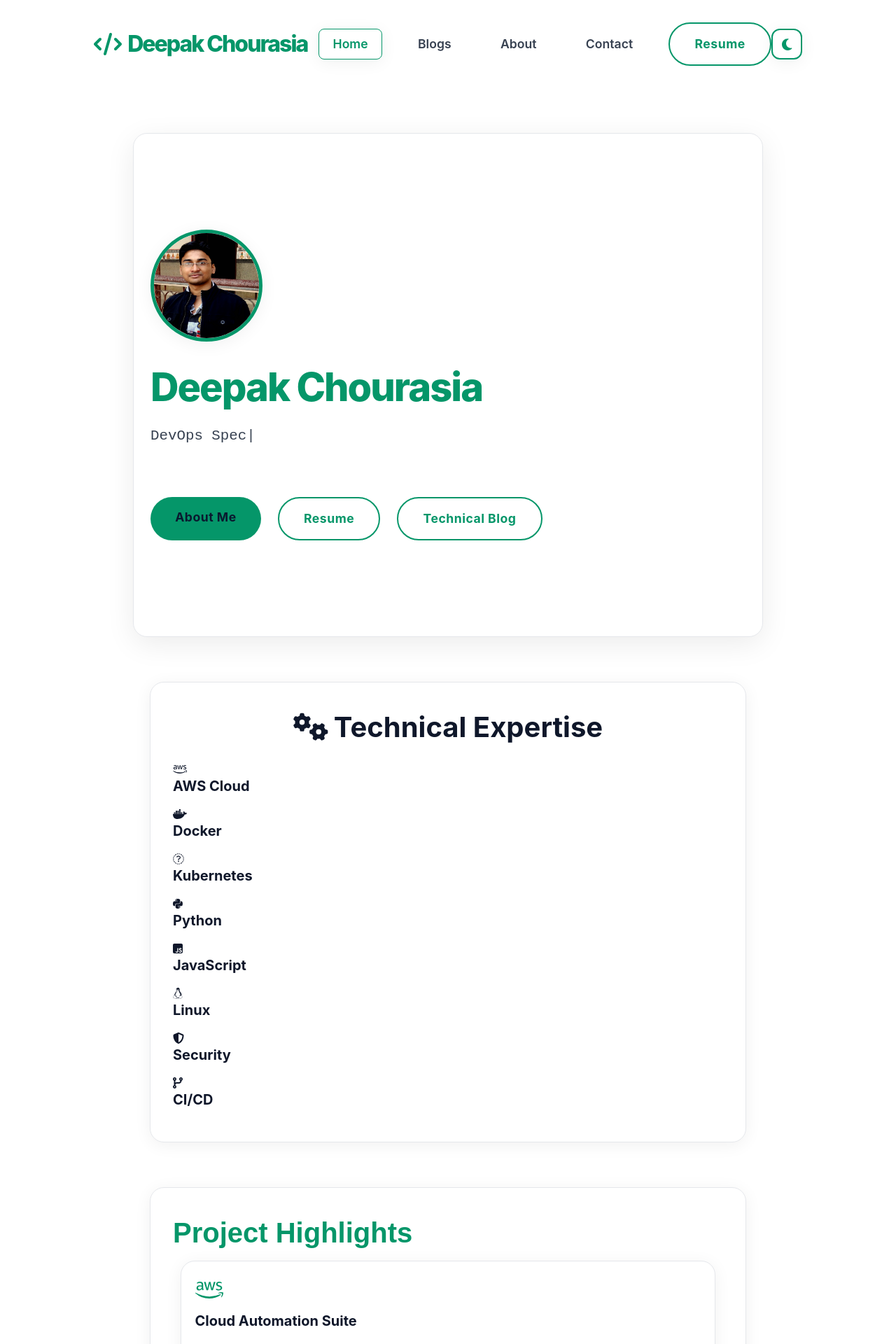
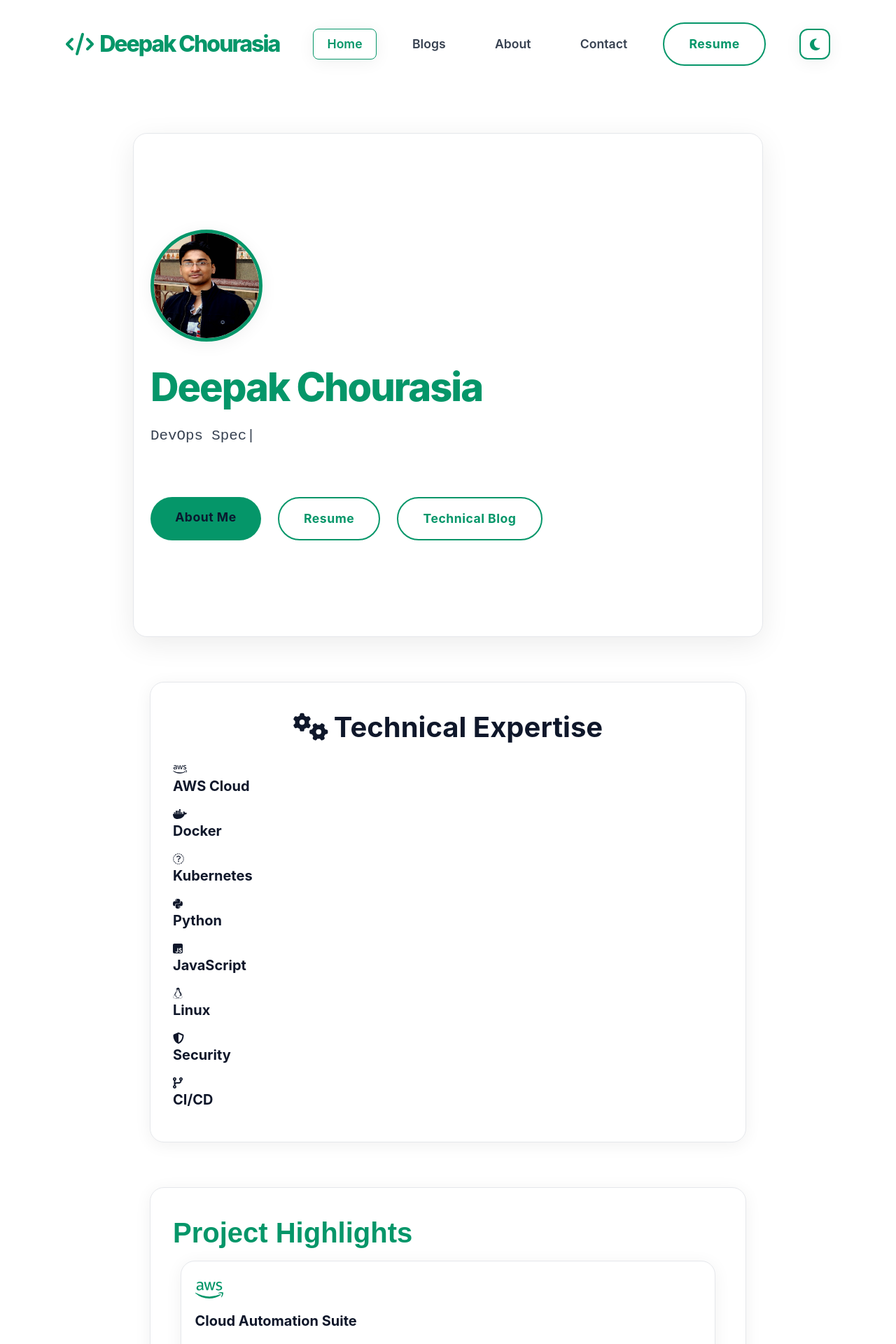
Before and after one commit to deepak-dkc95/deepak-dkc95.github.io, a Jekyll site: the page built from index.md, in a window 1280 px wide. Shown: the top 1920 px of the page at 70% size. Built offline with Jekyll 4.4.1, drawn with Linux system fonts in a browser that asks for light colours.

Commit message:
Updating

```diff
--- a/assets/css/styles.css
+++ b/assets/css/styles.css
@@ -82,6 +82,8 @@
   position: relative;
   z-index: 1000;
   border: none !important;
+  flex-wrap: nowrap !important;
+  gap: 2rem;
 }
 .navbar-brand {
   font-family: 'Space Grotesk', 'Inter', sans-serif;
@@ -90,9 +92,10 @@
   color: var(--accent) !important;
   letter-spacing: -2px;
   text-decoration: none !important;
-  flex: 1;
   display: flex;
   align-items: center;
+  flex-shrink: 0;
+  min-width: 0;
 }
 
 .navbar-brand .brand-full {
@@ -165,16 +168,20 @@
   width: auto !important;
   flex: 1;
   justify-content: center;
+  flex-wrap: nowrap !important;
 }
 
 .desktop-nav li {
   display: flex !important;
   align-items: center !important;
   margin: 0 !important;
+  white-space: nowrap;
 }
 
 .desktop-theme {
   display: block;
+  flex-shrink: 0;
+  margin-left: 1rem;
 }
 
 /* Mobile Navigation */
@@ -419,28 +426,68 @@
   .navbar-nav { gap: 1.5rem; }
 }
 
-@media (max-width: 1100px) {
+@media (max-width: 1200px) {
+  .navbar {
+    padding: 1.8rem 1.5rem 0 1.5rem !important;
+    gap: 1.5rem;
+  }
+
   .desktop-nav {
     gap: 1.5rem;
   }
+
+  .navbar-brand {
+    font-size: 1.8rem;
+  }
 }
 
-@media (max-width: 900px) {
+@media (max-width: 1050px) {
   .navbar {
-    padding: 1.5rem 1.5rem 0 1.5rem !important;
+    padding: 1.5rem 1rem 0 1rem !important;
+    gap: 1rem;
+  }
+
+  .desktop-nav {
+    gap: 1rem;
   }
 
   .navbar-brand {
     font-size: 1.6rem;
   }
 
+  .desktop-nav .btn {
+    padding: 0.7rem 1.4rem;
+    font-size: 0.95rem;
+  }
+
+  .nav-link {
+    padding: 0.4rem 1rem !important;
+    font-size: 1rem !important;
+  }
+}
+
+@media (max-width: 900px) {
+  .navbar {
+    padding: 1.5rem 1rem 0 1rem !important;
+    gap: 0.8rem;
+  }
+
   .desktop-nav {
-    gap: 1rem;
+    gap: 0.8rem;
+  }
+
+  .navbar-brand {
+    font-size: 1.5rem;
   }
 
   .desktop-nav .btn {
     padding: 0.6rem 1.2rem;
     font-size: 0.9rem;
+  }
+
+  .nav-link {
+    padding: 0.3rem 0.8rem !important;
+    font-size: 0.95rem !important;
   }
 }
 
```
